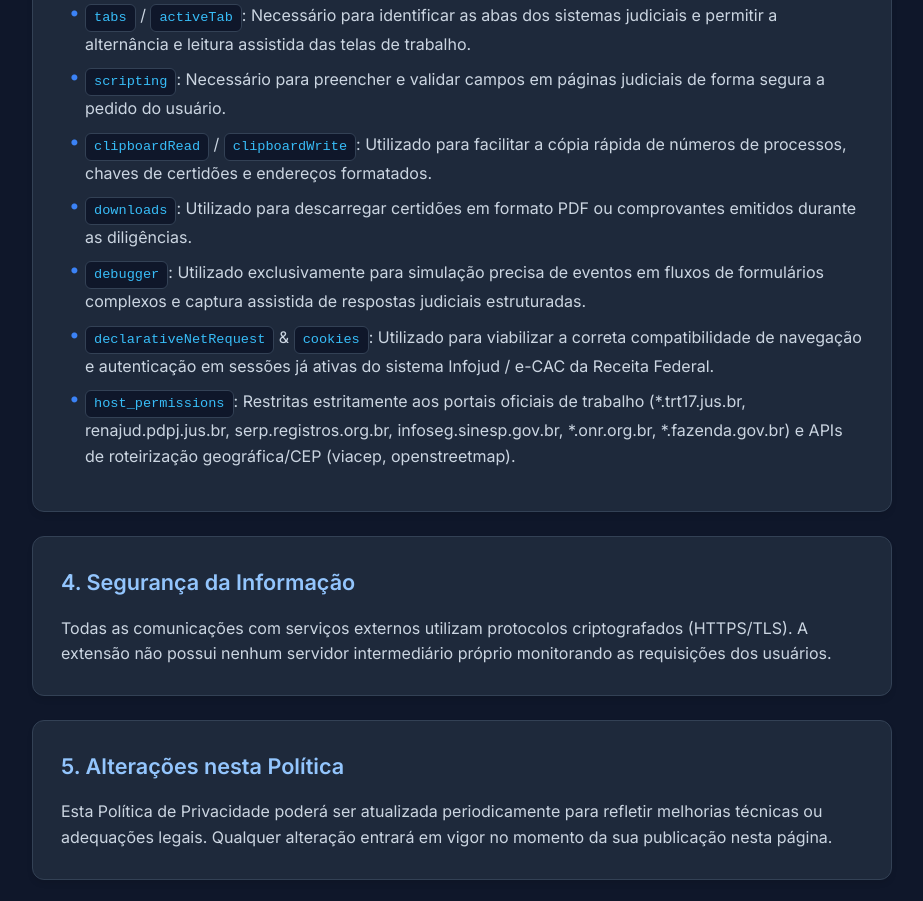
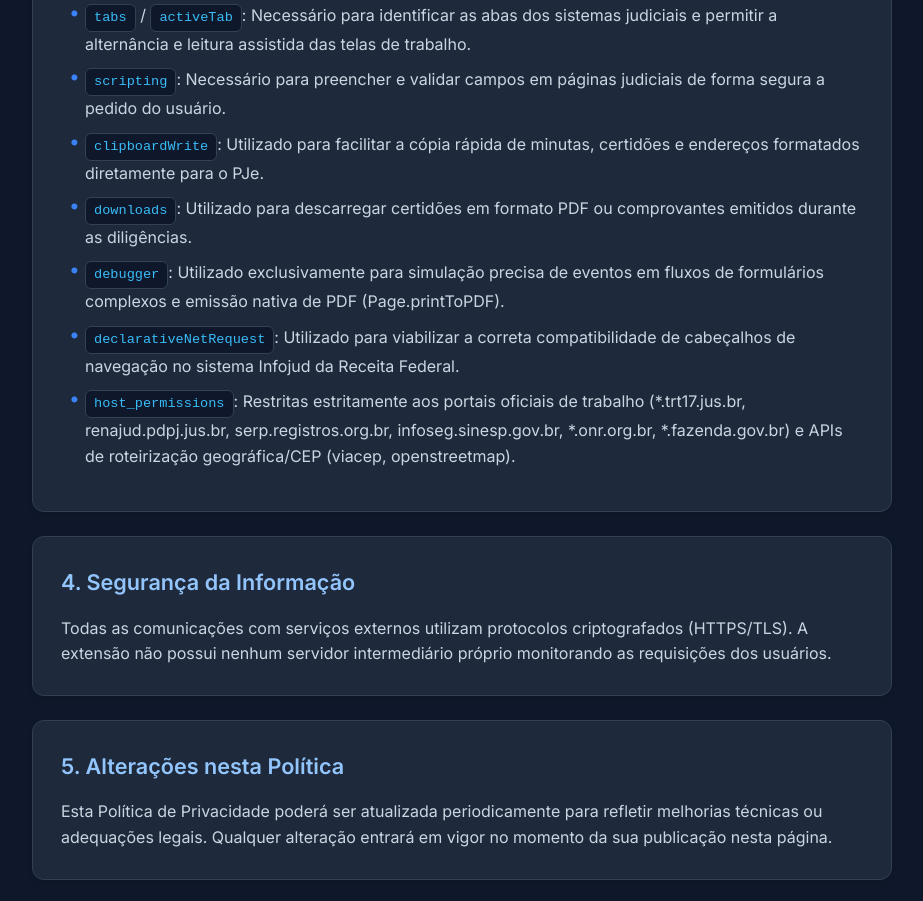
Before and after one commit to douglasoliv82/oj-jud-privacy, a plain HTML site: page index.html in a window 1280 px wide. Shown: the part 1268-2169 px from the top of the page, without its empty margins (178-1101 px from the left). Drawn offline with Linux system fonts and the light colour scheme.

Commit message:
docs: atualizar politica removendo mencao a cookies e clipboardRead

```diff
--- a/index.html
+++ b/index.html
@@ -196,10 +196,10 @@
           <li><span class="badge">storage</span> / <span class="badge">unlimitedStorage</span>: Necessário para salvar localmente histórico de diligências, modelos de texto e configurações.</li>
           <li><span class="badge">tabs</span> / <span class="badge">activeTab</span>: Necessário para identificar as abas dos sistemas judiciais e permitir a alternância e leitura assistida das telas de trabalho.</li>
           <li><span class="badge">scripting</span>: Necessário para preencher e validar campos em páginas judiciais de forma segura a pedido do usuário.</li>
-          <li><span class="badge">clipboardRead</span> / <span class="badge">clipboardWrite</span>: Utilizado para facilitar a cópia rápida de números de processos, chaves de certidões e endereços formatados.</li>
+          <li><span class="badge">clipboardWrite</span>: Utilizado para facilitar a cópia rápida de minutas, certidões e endereços formatados diretamente para o PJe.</li>
           <li><span class="badge">downloads</span>: Utilizado para descarregar certidões em formato PDF ou comprovantes emitidos durante as diligências.</li>
-          <li><span class="badge">debugger</span>: Utilizado exclusivamente para simulação precisa de eventos em fluxos de formulários complexos e captura assistida de respostas judiciais estruturadas.</li>
-          <li><span class="badge">declarativeNetRequest</span> & <span class="badge">cookies</span>: Utilizado para viabilizar a correta compatibilidade de navegação e autenticação em sessões já ativas do sistema Infojud / e-CAC da Receita Federal.</li>
+          <li><span class="badge">debugger</span>: Utilizado exclusivamente para simulação precisa de eventos em fluxos de formulários complexos e emissão nativa de PDF (Page.printToPDF).</li>
+          <li><span class="badge">declarativeNetRequest</span>: Utilizado para viabilizar a correta compatibilidade de cabeçalhos de navegação no sistema Infojud da Receita Federal.</li>
           <li><span class="badge">host_permissions</span>: Restritas estritamente aos portais oficiais de trabalho (*.trt17.jus.br, renajud.pdpj.jus.br, serp.registros.org.br, infoseg.sinesp.gov.br, *.onr.org.br, *.fazenda.gov.br) e APIs de roteirização geográfica/CEP (viacep, openstreetmap).</li>
         </ul>
       </section>
```
